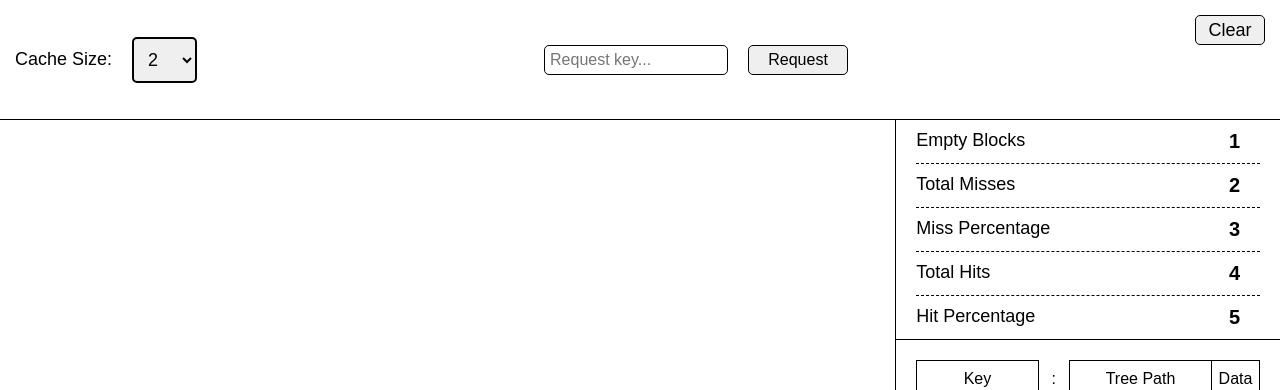
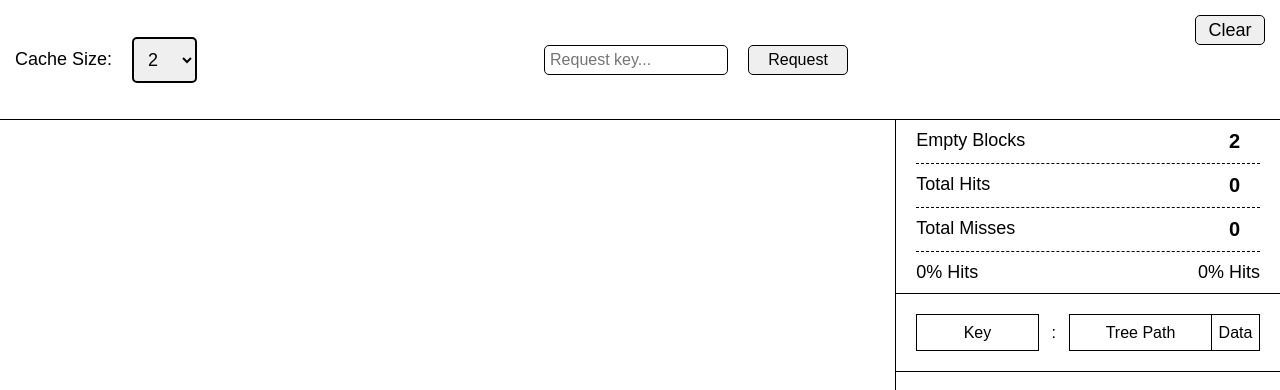
Before and after one commit to OmarAlraisi/pseudo-lru-cache-visualizer, a React (Create React App) app: page / in a window 1280 px wide. Shown: the top 390 px of the page. Built offline with nearby package versions, Linux system fonts and the light colour scheme.

Commit message:
Implements the stats module

```diff
--- a/src/modules/components/cacheMap/map.tsx
+++ b/src/modules/components/cacheMap/map.tsx
@@ -1,28 +1,34 @@
 import { useState } from "react";
+import { useSelector } from "react-redux";
+import { AppQueries } from "../../../store/queries/app-queries";
 import "./map.css";
 import MapTable from "./mapTable/map-table";
 import TableRow from "./mapTable/table-row";
 
 const CacheMap = () => {
-  const [emptyBlocks, setEmptyBlocks] = useState(4);
-  const statsLabels = [
-    "Empty Blocks",
-    "Total Misses",
-    "Miss Percentage",
-    "Total Hits",
-    "Hit Percentage",
-  ];
+  const { numOfEmptyBlocks, numOfHits, numOfMisses } = useSelector(AppQueries.getStats);
   const renderStats = () => {
     return (
       <div className="cache-map--stats">
-        {statsLabels.map((label, index) => {
-          return (
-            <div className="cache-map--stats--row">
-              <span className="stats--row--label">{label}</span>
-              <span className="stats--row--data">{index + 1}</span>
-            </div>
-          );
-        })}
+        <div className="cache-map--stats--row">
+          <span className="stats--row--label">Empty Blocks</span>
+          <span className="stats--row--data">{numOfEmptyBlocks}</span>
+        </div>
+
+        <div className="cache-map--stats--row">
+          <span className="stats--row--label">Total Hits</span>
+          <span className="stats--row--data">{numOfHits}</span>
+        </div>
+
+        <div className="cache-map--stats--row">
+          <span className="stats--row--label">Total Misses</span>
+          <span className="stats--row--data">{numOfMisses}</span>
+        </div>
+
+        <div className="cache-map--stats--row">
+          <span className="stats--row--label">{`${(numOfHits / (numOfHits + numOfMisses)) * 100 | 0}% Hits`}</span>
+          <span className="stats--row--label">{`${(numOfMisses / (numOfHits + numOfMisses)) * 100 | 0}% Hits`}</span>
+        </div>
       </div>
     );
   };
--- a/src/store/helpers/cache-logic.ts
+++ b/src/store/helpers/cache-logic.ts
@@ -2,15 +2,24 @@ import { AppState } from "../types/app-state-types";
 import { CacheBit, CacheBlock, DirectionEnum } from "../types/classes-and-enums-types";
 
 const get = (key: string, state: AppState) => {
-  const { map, tree } = state;
+  const { map, tree, controls, stats } = state;
+  const { numOfBlocks } = controls
+  let { numOfHits, numOfMisses } = stats;
   if (!map.has(key)) {
     // cache miss
     addToCache(key, tree.rootNode, map);
+    numOfMisses += 1;
   } else {
     // cache hit
     navigateToBlock(map.get(key)!, tree.rootNode);
+    numOfHits += 1;
   }
   navigateToNextLRBlock(map.get(key)!, tree.rootNode);
+  return {
+    numOfEmptyBlocks: numOfBlocks - map.size,
+    numOfMisses: numOfMisses,
+    numOfHits: numOfHits,
+  }
 }
 
 const addToCache = (key: string, treeRoot: CacheBit, map: Map<string, string>) => {
--- a/src/store/queries/app-queries.ts
+++ b/src/store/queries/app-queries.ts
@@ -6,4 +6,6 @@ const getTreeNodes = (state: State) => state.app.tree.nodes;
 
 const getTreeUpdateHelper = (state: State) => state.app.tree.updateHelper;
 
-export const AppQueries = { getNumOfBlocks, getTreeNodes, getTreeUpdateHelper };
+const getStats = (state: State) => state.app.stats;
+
+export const AppQueries = { getNumOfBlocks, getTreeNodes, getTreeUpdateHelper, getStats };
--- a/src/store/reducers/app-reducer.ts
+++ b/src/store/reducers/app-reducer.ts
@@ -36,9 +36,10 @@ export default handleActions<AppState, any> ({
     {payload}: ReturnType<typeof getRequest>
   ) {
     const { key } = payload;
-    Cache.get(key, state);
+    const stats = Cache.get(key, state);
     return {
       ...state,
+      stats: stats,
       tree: {
         ...state.tree,
         updateHelper: !state.tree.updateHelper,
```
